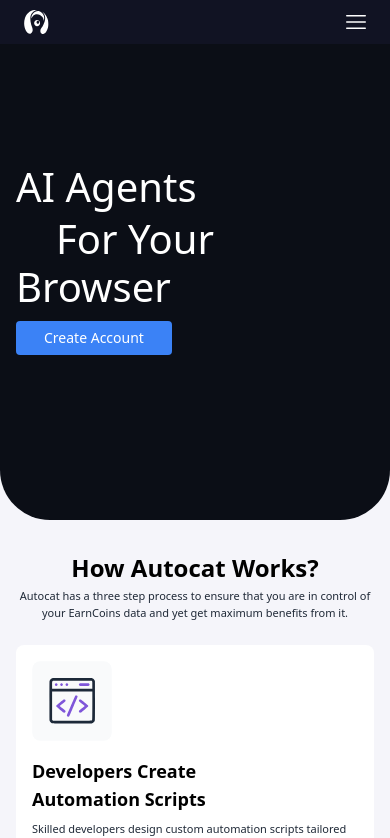
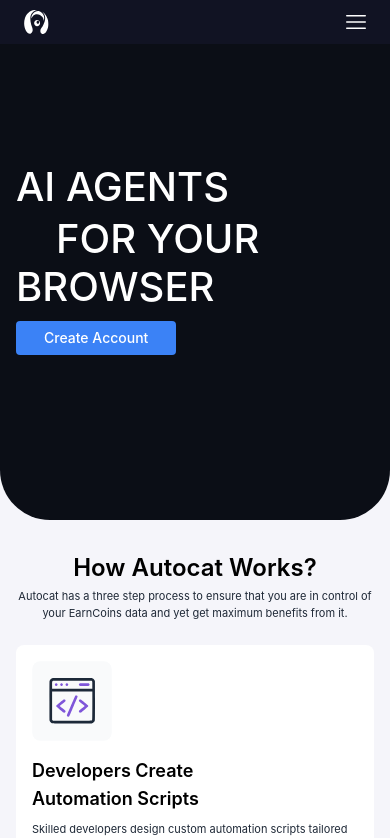
Before and after one commit to Barbarossaaaa/autoact-landing, a React (Vite) app: page / in a window 390 px wide. Shown: the top 838 px of the page. Built offline with nearby package versions, Linux system fonts and the light colour scheme.

Commit message:
fix: node version

```diff
--- a/package.json
+++ b/package.json
@@ -34,5 +34,8 @@
         "typescript-eslint": "^8.18.1",
         "vite": "^6.0.3",
         "vite-plugin-svgr": "^4.3.0"
+    },
+    "engines": {
+        "node": ">=20.0.0"
     }
 }
--- a/src/components/home/HeroSection.tsx
+++ b/src/components/home/HeroSection.tsx
@@ -12,13 +12,13 @@
             </div>
             {/* Hero Text */}
             <div className="z-50 w-full h-full flex items-center justify-center px-[16px] sm:px-0">
-                <div className="w-full text-white font-inter font-medium text-[40px] flex flex-col gap-y-[8px] sm:w-[320px] sm:text-[50px] md:text-[55px] md:w-[360px] lg:text-[79.79px] lg:w-[530px] lg:gap-y-[12px] xl:text-[97px] xl:gap-y-[4px] xl:w-[640px] mac:w-[640px]">
-                    <h2 className="leading-[110%]">AI Agents</h2>
+                <div className="w-full text-white font-inter font-medium text-[40px] flex flex-col gap-y-[8px] sm:w-[380px] sm:text-[50px] md:text-[55px] md:w-[420px] lg:text-[79.79px] lg:w-[600px] lg:gap-y-[12px] xl:text-[97px] xl:w-[720px]">
+                    <h2 className="leading-[110%]">AI AGENTS</h2>
                     <h2 className="ml-[40px] leading-[110%] sm:ml-0 sm:text-right">
-                        For Your
+                        FOR YOUR
                     </h2>
-                    <h2 className="leading-[90%] sm:ml-[40px] lg:ml-[72px] mac:ml-[80px]">
-                        Browser
+                    <h2 className="leading-[90%] sm:ml-[48px] lg:ml-[72px] mac:ml-[80px]">
+                        BROWSER
                     </h2>
                     <a
                         href="https://app.kleo.network"
--- a/tailwind.config.js
+++ b/tailwind.config.js
@@ -6,6 +6,9 @@
             screens: {
                 mac: '1440px',
             },
+            fontFamily: {
+                inter: ['inter', 'sans-serif'],
+            },
         },
     },
     plugins: [],
```
Also changed, not shown: amplify.yml (added, +18 -0 lines).
